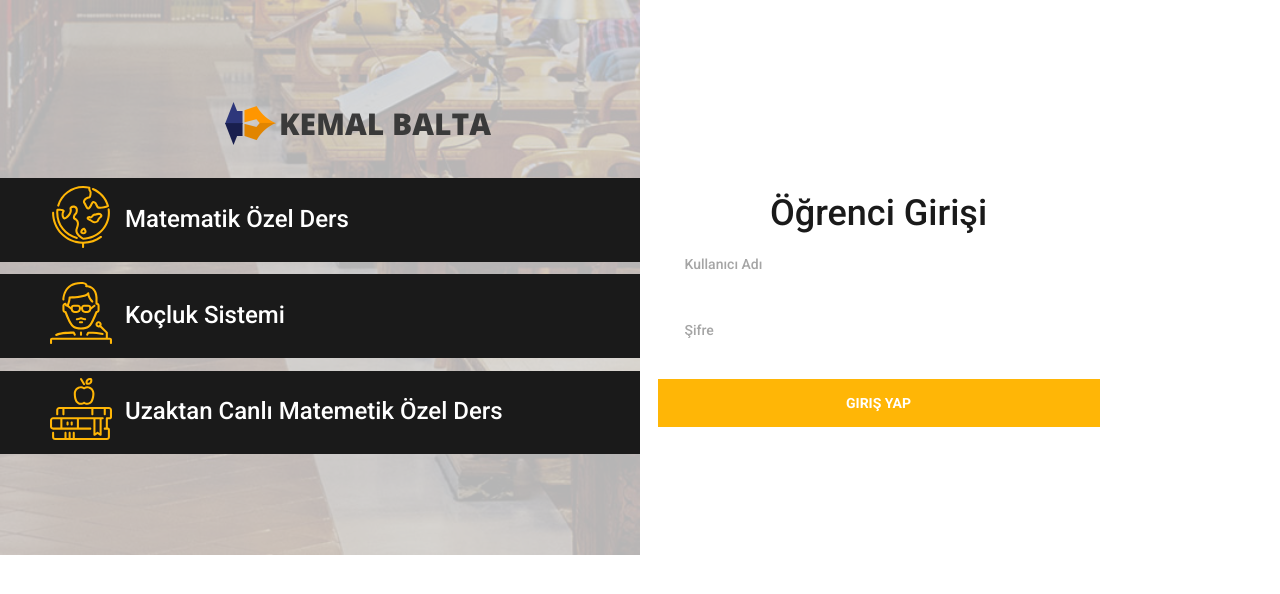
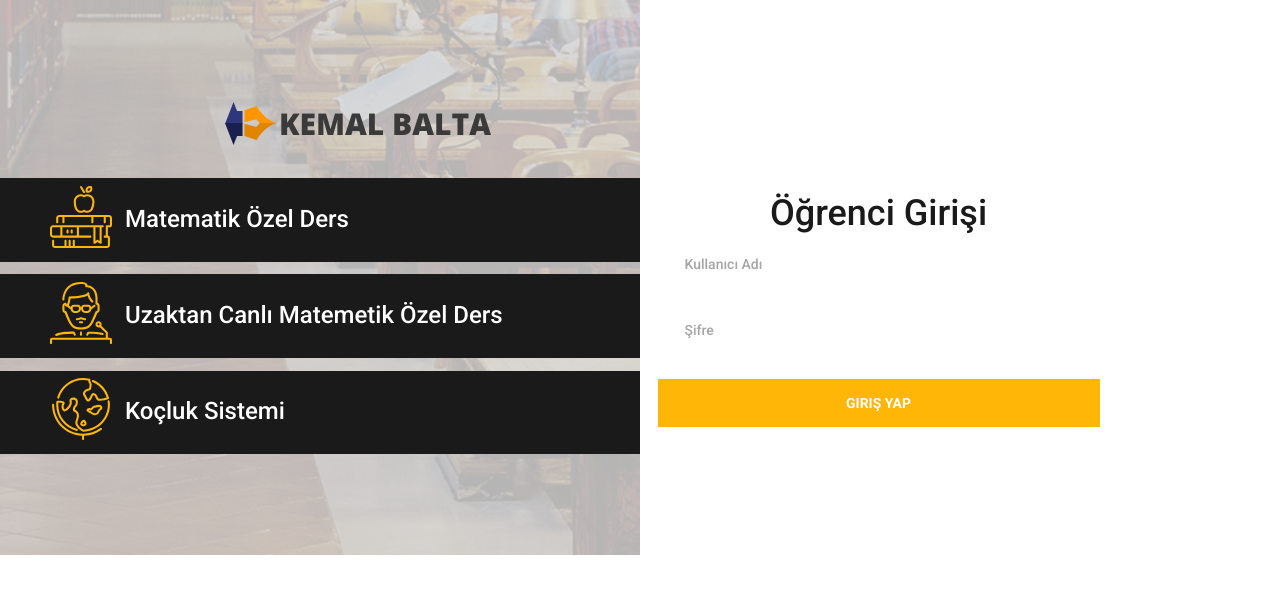
Before and after one commit to mustafaturkyasar/kmal, a Next.js app: page / in a window 1280 px wide. Shown: the top 594 px of the page. Built offline with nearby package versions, Linux system fonts and the light colour scheme.

Commit message:
amin amin

```diff
--- a/pages/index.js
+++ b/pages/index.js
@@ -34,7 +34,7 @@ export default function HomePage() {
 
 
                     <div className="hero_box d-flex flex-row align-items-center justify-content-start" style={{height : "15%" ,marginTop:"5%" , marginBottom :"2%"}}>
-                      <img src="/images/earth-globe.svg" className="svg" alt="" />
+                      <img src="/images/books.svg" className="svg" alt="" />
                       <div className="hero_box_content">
                         <h2 className="hero_box_title">Matematik Özel Ders</h2>
 
@@ -42,23 +42,24 @@ export default function HomePage() {
                     </div>
 
 
-                    <div className="hero_box d-flex flex-row align-items-center justify-content-start" style={{height: "15%"}}>
+
+                    <div className="hero_box d-flex flex-row align-items-center justify-content-start" style={{height : "15%"}}>
                       <img src="/images/professor.svg" className="svg" alt="" />
-                      <div className="hero_box_content">
-                        <h2 className="hero_box_title">Koçluk Sistemi</h2>
-
-                      </div>
-
-                    </div>
-
-                    <div className="hero_box d-flex flex-row align-items-center justify-content-start" style={{marginTop : "2%",height : "15%"}}>
-                      <img src="/images/books.svg" className="svg" alt="" />
                       <div className="hero_box_content">
                         <h2 className="hero_box_title">
                           Uzaktan Canlı Matemetik Özel Ders
                         </h2>
 
                       </div>
+                    </div>
+
+                    <div className="hero_box d-flex flex-row align-items-center justify-content-start" style={{marginTop : "2%",height : "15%"}}>
+                      <img src="/images/earth-globe.svg" className="svg" alt="" />
+                      <div className="hero_box_content">
+                        <h2 className="hero_box_title">Koçluk Sistemi</h2>
+
+                      </div>
+
                     </div>
 
                   </div>
--- a/pages/student/[Id].js
+++ b/pages/student/[Id].js
@@ -145,7 +145,7 @@ Students.getInitialProps = async ({ req,query }) => {
     else
     {
 
-         response = await fetch(`${protocol}//${host}/api/student/filesbytype?id=${query.id}&type=${query.typt}`);
+         response = await fetch(`${protocol}//${host}/api/student/filesbytype?id=${query.id}&type=${query.type}`);
     }
 
 
```
Also changed, not shown: pages/present.js (+6 -3 lines).
